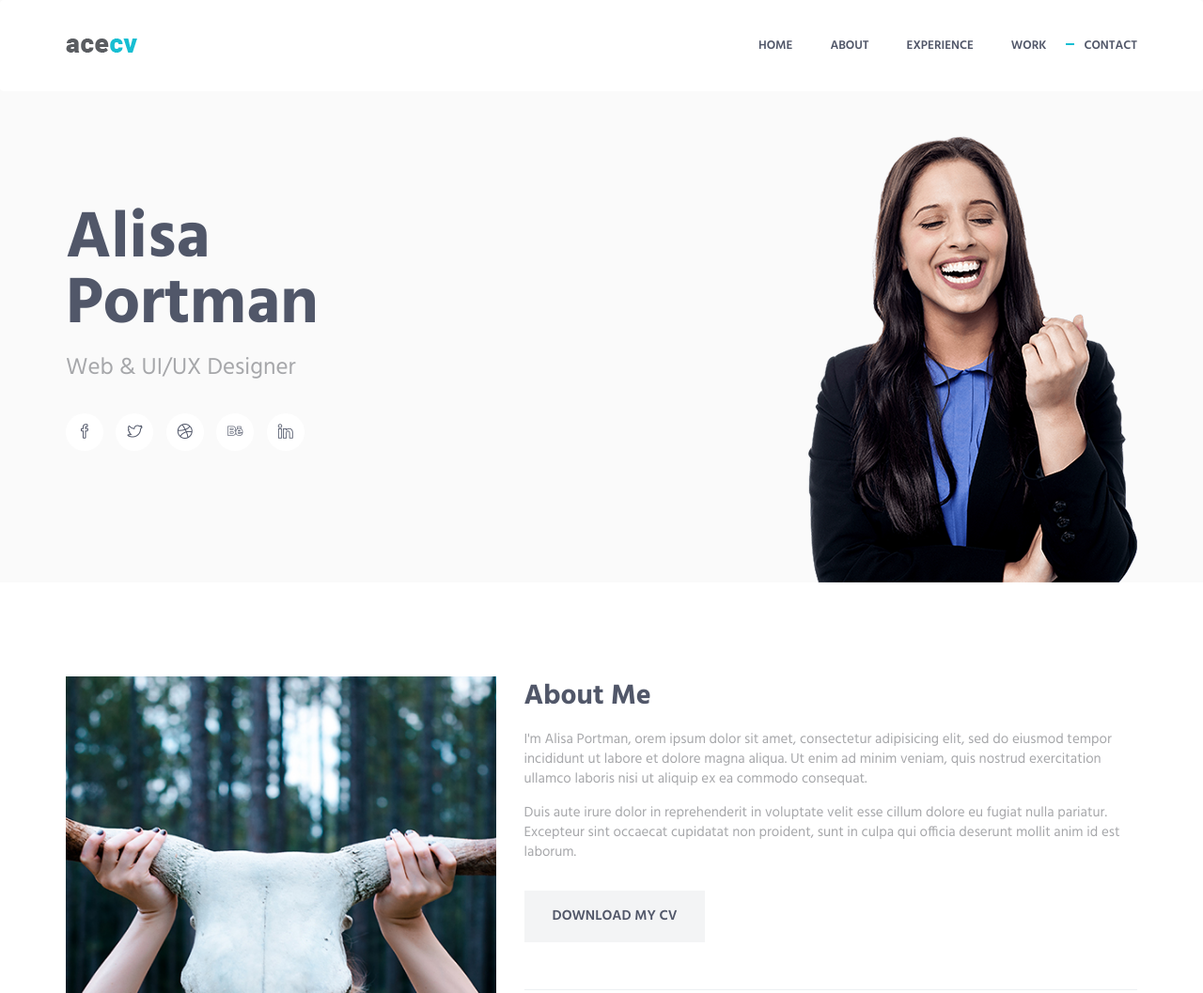
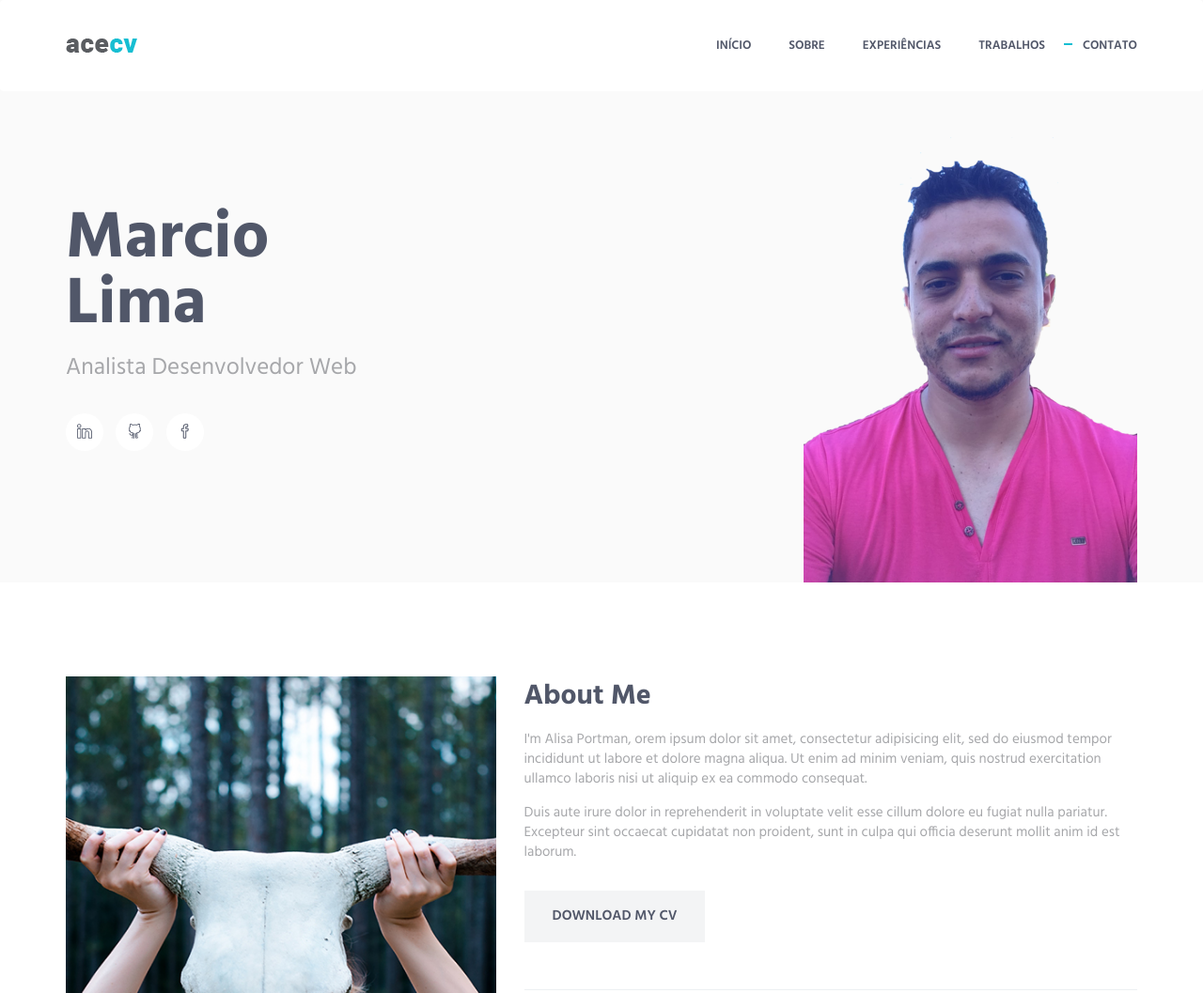
Before and after one commit to marpriori/www-marpriori, a website: page index.html in a window 1280 px wide. Shown: the top 1057 px of the page at 94% size. Drawn offline with Linux system fonts and the light colour scheme.

Commit message:
Alterar os dados da pagina

```diff
--- a/index.html
+++ b/index.html
@@ -12,32 +12,34 @@
 ================================== -->
 <html lang="en" class="no-js">
 <!-- BEGIN HEAD -->
+
 <head>
-        <meta charset="utf-8"/>
-        <title>Metronic "Acecv" Frontend Freebie</title>
+    <meta charset="utf-8" />
+    <title>MARPRIORI - Bem-vindo!</title>
     <meta http-equiv="X-UA-Compatible" content="IE=edge">
-        <meta content="width=device-width, initial-scale=1" name="viewport"/>
-        <meta content="" name="description"/>
-        <meta content="" name="author"/>
+    <meta content="width=device-width, initial-scale=1" name="viewport" />
+    <meta content="" name="description" />
+    <meta content="" name="author" />
 
     <!-- GLOBAL MANDATORY STYLES -->
     <link href="http://fonts.googleapis.com/css?family=Hind:300,400,500,600,700" rel="stylesheet" type="text/css">
-        <link href="vendor/simple-line-icons/css/simple-line-icons.css" rel="stylesheet" type="text/css"/>
-        <link href="vendor/bootstrap/css/bootstrap.min.css" rel="stylesheet" type="text/css"/>
+    <link href="vendor/simple-line-icons/css/simple-line-icons.css" rel="stylesheet" type="text/css" />
+    <link href="vendor/bootstrap/css/bootstrap.min.css" rel="stylesheet" type="text/css" />
 
     <!-- PAGE LEVEL PLUGIN STYLES -->
     <link href="css/animate.css" rel="stylesheet">
-        <link href="vendor/swiper/css/swiper.min.css" rel="stylesheet" type="text/css"/>
+    <link href="vendor/swiper/css/swiper.min.css" rel="stylesheet" type="text/css" />
 
     <!-- THEME STYLES -->
-        <link href="css/layout.min.css" rel="stylesheet" type="text/css"/>
+    <link href="css/layout.min.css" rel="stylesheet" type="text/css" />
 
     <!-- Favicon -->
-        <link rel="shortcut icon" href="favicon.ico"/>
+    <link rel="shortcut icon" href="favicon.ico" />
 </head>
 <!-- END HEAD -->
 
 <!-- BODY -->
+
 <body id="body" data-spy="scroll" data-target=".header">
 
     <!--========== HEADER ==========-->
@@ -65,11 +67,11 @@
                 <div class="collapse navbar-collapse nav-collapse">
                     <div class="menu-container">
                         <ul class="nav navbar-nav navbar-nav-right">
-                                <li class="js_nav-item nav-item"><a class="nav-item-child nav-item-hover" href="#body">Home</a></li>
-                                <li class="js_nav-item nav-item"><a class="nav-item-child nav-item-hover" href="#about">About</a></li>
-                                <li class="js_nav-item nav-item"><a class="nav-item-child nav-item-hover" href="#experience">Experience</a></li>
-                                <li class="js_nav-item nav-item"><a class="nav-item-child nav-item-hover" href="#work">Work</a></li>
-                                <li class="js_nav-item nav-item"><a class="nav-item-child nav-item-hover" href="#contact">Contact</a></li>
+                            <li class="js_nav-item nav-item"><a class="nav-item-child nav-item-hover" href="#body">Início</a></li>
+                            <li class="js_nav-item nav-item"><a class="nav-item-child nav-item-hover" href="#about">Sobre</a></li>
+                            <li class="js_nav-item nav-item"><a class="nav-item-child nav-item-hover" href="#experience">Experiências</a></li>
+                            <li class="js_nav-item nav-item"><a class="nav-item-child nav-item-hover" href="#work">Trabalhos</a></li>
+                            <li class="js_nav-item nav-item"><a class="nav-item-child nav-item-hover" href="#contact">Contato</a></li>
                         </ul>
                     </div>
                 </div>
@@ -86,20 +88,18 @@
             <div class="row">
                 <div class="col-sm-6 sm-margin-b-60">
                     <div class="margin-b-30">
-                            <h1 class="promo-block-title">Alisa <br/> Portman</h1>
-                            <p class="promo-block-text">Web &amp; UI/UX Designer</p>
+                        <h1 class="promo-block-title">Marcio <br/> Lima</h1>
+                        <p class="promo-block-text">Analista Desenvolvedor Web</p>
                     </div>
                     <ul class="list-inline">
-                            <li><a href="https://twitter.com/keenthemes" class="social-icons"><i class="icon-social-facebook"></i></a></li>
-                            <li><a href="https://twitter.com/keenthemes" class="social-icons"><i class="icon-social-twitter"></i></a></li>
-                            <li><a href="https://dribbble.com/keenthemes" class="social-icons"><i class="icon-social-dribbble"></i></a></li>
-                            <li><a href="https://www.behance.net/keenthemes" class="social-icons"><i class="icon-social-behance"></i></a></li>
-                            <li><a href="https://www.behance.net/keenthemes" class="social-icons"><i class="icon-social-linkedin"></i></a></li>
+                        <li><a href="https://linkedin.com/in/marpriori" class="social-icons"><i class="icon-social-linkedin"></i></a></li>
+                        <li><a href="https://github.com/marpriori" class="social-icons"><i class="icon-social-github"></i></a></li>
+                        <li><a href="https://facebook.com/marpriori" class="social-icons"><i class="icon-social-facebook"></i></a></li>
                     </ul>
                 </div>
                 <div class="col-sm-6">
                     <div class="promo-block-img-wrap">
-                            <img class="promo-block-img img-responsive" src="img/mockup/avatar-01.png" align="Avatar">
+                        <img class="promo-block-img img-responsive" src="img/mockup/avatar.png" align="Avatar">
                     </div>
                 </div>
             </div>
@@ -121,8 +121,12 @@
                         <div class="margin-b-50">
                             <div class="margin-b-30">
                                 <h2>About Me</h2>
-                                    <p>I'm Alisa Portman, orem ipsum dolor sit amet, consectetur adipisicing elit, sed do eiusmod tempor incididunt ut labore et dolore magna aliqua. Ut enim ad minim veniam, quis nostrud exercitation ullamco laboris nisi ut aliquip ex ea commodo consequat.</p>
-                                    <p>Duis aute irure dolor in reprehenderit in voluptate velit esse cillum dolore eu fugiat nulla pariatur. Excepteur sint occaecat cupidatat non proident, sunt in culpa qui officia deserunt mollit anim id est laborum.</p>
+                                <p>I'm Alisa Portman, orem ipsum dolor sit amet, consectetur adipisicing elit, sed do eiusmod
+                                    tempor incididunt ut labore et dolore magna aliqua. Ut enim ad minim veniam, quis nostrud
+                                    exercitation ullamco laboris nisi ut aliquip ex ea commodo consequat.</p>
+                                <p>Duis aute irure dolor in reprehenderit in voluptate velit esse cillum dolore eu fugiat nulla
+                                    pariatur. Excepteur sint occaecat cupidatat non proident, sunt in culpa qui officia deserunt
+                                    mollit anim id est laborum.</p>
                             </div>
                             <a href="http://keenthemes.com/" class="btn-theme btn-theme-md btn-default-bg text-uppercase">Download my CV</a>
                         </div>
@@ -222,7 +226,8 @@
             <div class="row margin-b-40">
                 <div class="col-sm-6">
                     <h2>Latest Products</h2>
-                        <p>Lorem ipsum dolor sit amet consectetur adipiscing elit sed tempor incididunt ut laboret dolore magna aliqua enim minim veniam exercitation</p>
+                    <p>Lorem ipsum dolor sit amet consectetur adipiscing elit sed tempor incididunt ut laboret dolore magna
+                        aliqua enim minim veniam exercitation</p>
                 </div>
             </div>
             <!--// end row -->
@@ -235,8 +240,9 @@
                             <img class="img-responsive" src="img/970x647/01.jpg" alt="Latest Products Image">
                         </div>
                     </div>
-                        <h4><a href="https://themeforest.net/item/metronic-responsive-admin-dashboard-template/4021469?ref=keenthemes">Triangle Roof</a> <span class="text-uppercase margin-l-20">Management</span></h4>
-                        <p>Lorem ipsum dolor sit amet consectetur adipiscing elit sed tempor incdidunt ut laboret dolor magna ut consequat siad esqudiat dolor</p>
+                    <h4><a href="https://themeforest.net/item/metronic-responsive-admin-dashboard-template/4021469?ref=keenthemes">Triangle Roof</a>                        <span class="text-uppercase margin-l-20">Management</span></h4>
+                    <p>Lorem ipsum dolor sit amet consectetur adipiscing elit sed tempor incdidunt ut laboret dolor magna ut
+                        consequat siad esqudiat dolor</p>
                     <a class="link" href="https://themeforest.net/item/metronic-responsive-admin-dashboard-template/4021469?ref=keenthemes">Read More</a>
                 </div>
                 <!-- End Latest Products -->
@@ -248,8 +254,9 @@
                             <img class="img-responsive" src="img/970x647/02.jpg" alt="Latest Products Image">
                         </div>
                     </div>
-                        <h4><a href="https://themeforest.net/item/metronic-responsive-admin-dashboard-template/4021469?ref=keenthemes">Curved Corners</a> <span class="text-uppercase margin-l-20">Developmeny</span></h4>
-                        <p>Lorem ipsum dolor sit amet consectetur adipiscing elit sed tempor incdidunt ut laboret dolor magna ut consequat siad esqudiat dolor</p>
+                    <h4><a href="https://themeforest.net/item/metronic-responsive-admin-dashboard-template/4021469?ref=keenthemes">Curved Corners</a>                        <span class="text-uppercase margin-l-20">Developmeny</span></h4>
+                    <p>Lorem ipsum dolor sit amet consectetur adipiscing elit sed tempor incdidunt ut laboret dolor magna ut
+                        consequat siad esqudiat dolor</p>
                     <a class="link" href="https://themeforest.net/item/metronic-responsive-admin-dashboard-template/4021469?ref=keenthemes">Read More</a>
                 </div>
                 <!-- End Latest Products -->
@@ -261,8 +268,9 @@
                             <img class="img-responsive" src="img/970x647/03.jpg" alt="Latest Products Image">
                         </div>
                     </div>
-                        <h4><a href="https://themeforest.net/item/metronic-responsive-admin-dashboard-template/4021469?ref=keenthemes">Bird On Green</a> <span class="text-uppercase margin-l-20">Design</span></h4>
-                        <p>Lorem ipsum dolor sit amet consectetur adipiscing elit sed tempor incdidunt ut laboret dolor magna ut consequat siad esqudiat dolor</p>
+                    <h4><a href="https://themeforest.net/item/metronic-responsive-admin-dashboard-template/4021469?ref=keenthemes">Bird On Green</a>                        <span class="text-uppercase margin-l-20">Design</span></h4>
+                    <p>Lorem ipsum dolor sit amet consectetur adipiscing elit sed tempor incdidunt ut laboret dolor magna ut
+                        consequat siad esqudiat dolor</p>
                     <a class="link" href="https://themeforest.net/item/metronic-responsive-admin-dashboard-template/4021469?ref=keenthemes">Read More</a>
                 </div>
                 <!-- End Latest Products -->
@@ -309,7 +317,8 @@
     <div class="promo-banner parallax-window" data-parallax="scroll" data-image-src="img/1920x1080/01.jpg">
         <div class="container-sm content-lg">
             <h2 class="promo-banner-title">Displaying the Result</h2>
-                <p class="promo-banner-text">Lorem ipsum dolor sit amet, consectetur adipisicing elit, sed do eiusmod tempor incididunt ut labore et dolore magna aliqua. Ut enim ad minim veniam, quis nostrud exercitation ullamco laboris nisi ut aliquip ex ea commodo.</p>
+            <p class="promo-banner-text">Lorem ipsum dolor sit amet, consectetur adipisicing elit, sed do eiusmod tempor incididunt ut labore et dolore
+                magna aliqua. Ut enim ad minim veniam, quis nostrud exercitation ullamco laboris nisi ut aliquip ex ea commodo.</p>
         </div>
     </div>
     <!-- End Promo Banner -->
@@ -321,7 +330,8 @@
                 <div class="row margin-b-40">
                     <div class="col-sm-6">
                         <h2>Contact Me</h2>
-                            <p>Lorem ipsum dolor sit amet consectetur adipiscing elit sed tempor incididunt ut laboret dolore magna aliqua enim minim veniam exercitation</p>
+                        <p>Lorem ipsum dolor sit amet consectetur adipiscing elit sed tempor incididunt ut laboret dolore magna
+                            aliqua enim minim veniam exercitation</p>
                     </div>
                 </div>
                 <!--// end row -->
@@ -359,7 +369,8 @@
                     <img class="footer-logo" src="img/logo.png" alt="Acecv Logo">
                 </div>
                 <div class="col-xs-6 text-right sm-text-left">
-                        <p class="margin-b-0"><a class="fweight-700" href="http://keenthemes.com/preview/acecv/">Acecv</a> Theme Powered by: <a class="fweight-700" href="http://www.keenthemes.com/">KeenThemes.com</a></p>
+                    <p class="margin-b-0"><a class="fweight-700" href="http://keenthemes.com/preview/acecv/">Acecv</a> Theme Powered by: <a class="fweight-700"
+                            href="http://www.keenthemes.com/">KeenThemes.com</a></p>
                 </div>
             </div>
             <!--// end row -->
@@ -393,4 +404,5 @@
 
 </body>
 <!-- END BODY -->
+
 </html>
```
Also changed, not shown: img/mockup/avatar-01.png (deleted), img/mockup/avatar.png (added). Lines whose indentation alone changed are shown as unchanged.
